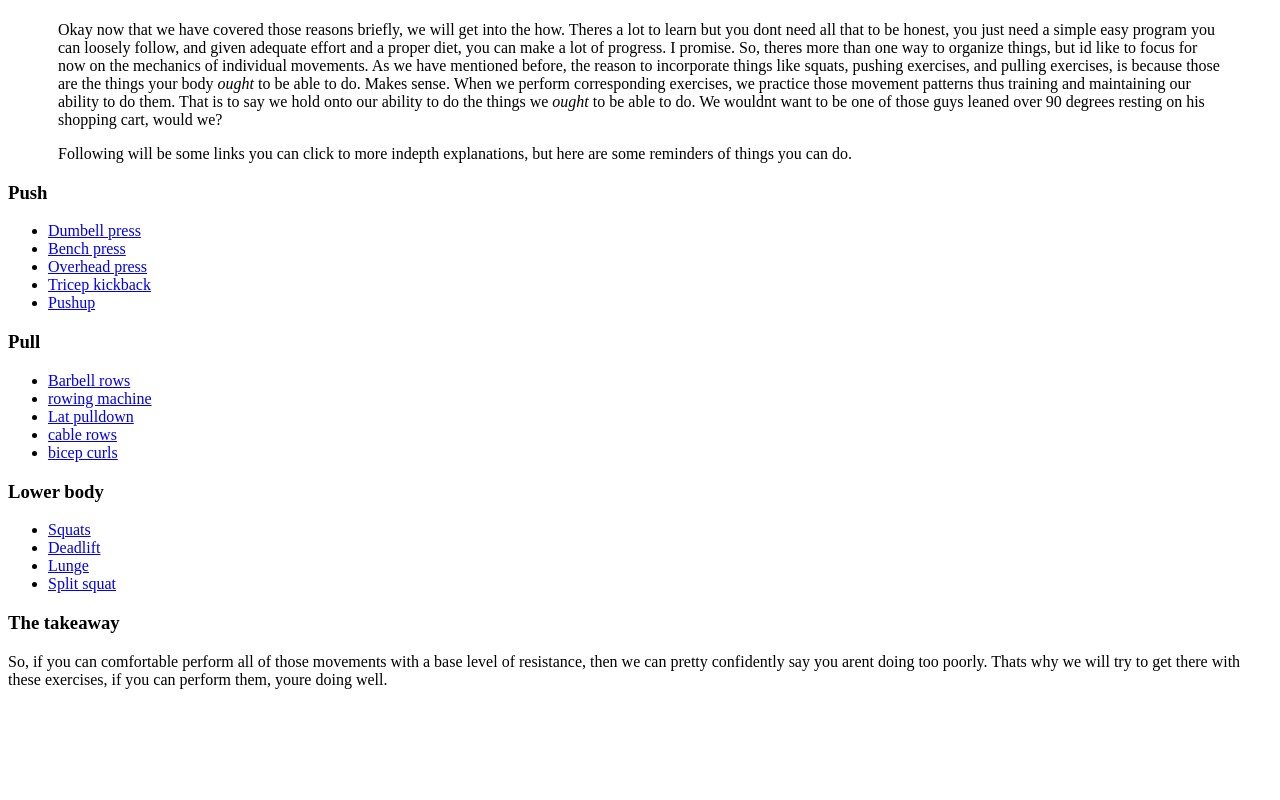
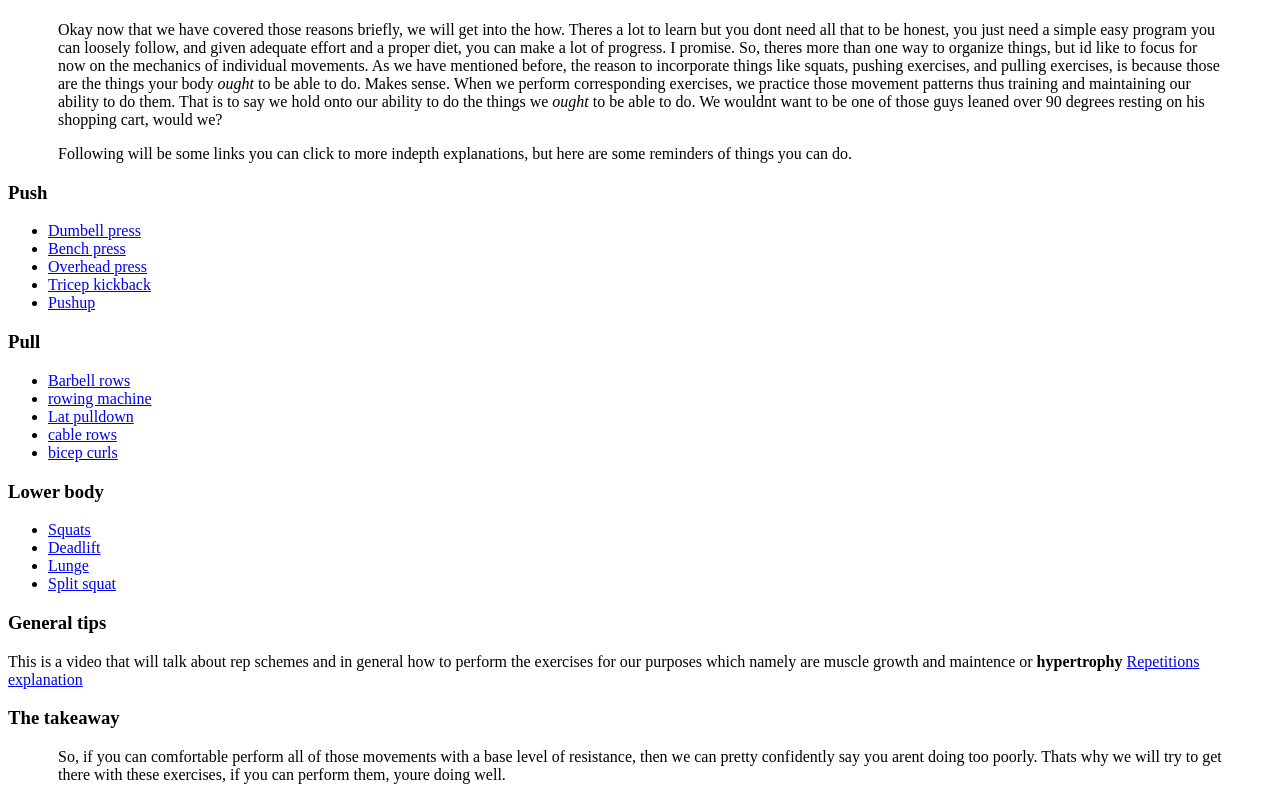
Before and after one commit to Storm226/dad, a plain HTML site: page index.html in a window 1280 px wide. Shown: the part 372-1172 px from the top of the page. Before the commit the page ends 1077 px from the top, so only its background shows below. Drawn offline with Linux system fonts and the light colour scheme.

Commit message:
index.html

```diff
--- a/index.html
+++ b/index.html
@@ -12,7 +12,7 @@
             well being. We have discussed at length the reasons to exercise
             beyond maintaining your weight but to briefly recap some of them,
             here are some compelling reasons to develop your strength
-            endurance/coordination.
+            endurance/coordination.</P>
 
             <ul class="reasons">
                 <li>maintain control of own body</li>
@@ -74,8 +74,17 @@
                 </ul>
         </p>
 
-        <p class="takeaway">
-            <h3>The takeaway</h3>
+        <h3>General tips</h3>
+        <p class="tips">This is a video that will talk about rep schemes
+            and in general how to perform the exercises for our purposes
+        which namely are muscle growth and maintence or <strong>hypertrophy
+        </strong> <a href="https://www.youtube.com/watch?v=h63JTsVdntw">Repetitions explanation</a> </p>
+
+
+
+        <h3>The takeaway</h3>
+        <p class="five">
+
 
             So, if you can comfortable perform all of those
             movements with a base level of resistance, then we can pretty confidently
```
